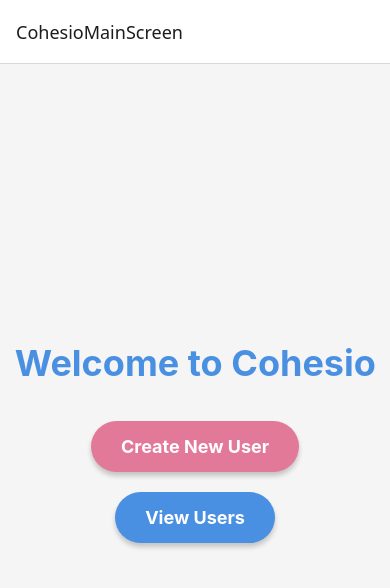
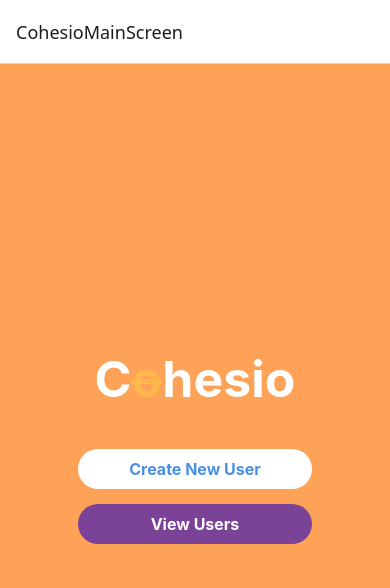
Before and after one commit to Javier-Diaz-Ortiz/Cohesio-React, a React Native app in the folder cohesio-react-firebase/: screen / in a window 390 px wide. Shown: the top 588 px of the page. Built offline with nearby package versions, Linux system fonts and the light colour scheme.

Commit message:
cohesio main screen attractive

```diff
--- a/cohesio-react-firebase/package.json
+++ b/cohesio-react-firebase/package.json
@@ -15,6 +15,7 @@
     "@react-navigation/native": "^7.0.14",
     "@react-navigation/stack": "^7.1.1",
     "expo": "^52.0.23",
+    "expo-linear-gradient": "^14.0.1",
     "expo-status-bar": "~2.0.0",
     "firebase": "^11.1.0",
     "react": "^18.2.0",
--- a/cohesio-react-firebase/screens/CohesioMainScreen.js
+++ b/cohesio-react-firebase/screens/CohesioMainScreen.js
@@ -1,94 +1,203 @@
-import React, { useEffect, useState } from 'react';
-import { View, Text, TouchableOpacity, StyleSheet, Animated } from 'react-native';
+import React, { useEffect, useState, useRef } from 'react';
+import { View, Text, TouchableOpacity, StyleSheet, Animated, Dimensions } from 'react-native';
 
-// Componente principal de la pantalla
+const { width: screenWidth, height: screenHeight } = Dimensions.get('window');
+const PARTICLE_COUNT = 50;
+const TITLE_PARTICLE_COUNT = 10;
+
 const CohesioMainScreen = (props) => {
-  const [bounceValue] = useState(new Animated.Value(1)); // Animación de rebote
+  const [gradientAnimation] = useState(new Animated.Value(0));
+  const particles = useRef([]);
+  const titleParticles = useRef([]);
+  const oPositions = useRef([]);
 
   useEffect(() => {
-    // Animación para hacer el rebote cuando la pantalla se carga
+    // Fondo animado con una transición más dinámica y fluida, como un degradado
     Animated.loop(
-      Animated.sequence([
-        Animated.spring(bounceValue, {
-          toValue: 1.2,
-          friction: 3,
-          useNativeDriver: true,
-        }),
-        Animated.spring(bounceValue, {
-          toValue: 1,
-          friction: 3,
-          useNativeDriver: true,
-        }),
-      ])
+      Animated.timing(gradientAnimation, {
+        toValue: 1,
+        duration: 10000, // Duración de la animación (más suave)
+        useNativeDriver: false, // No usamos el driver nativo para interpolación de colores
+      })
     ).start();
-  }, [bounceValue]);
+
+    // Inicializar partículas
+    initializeParticles(particles, PARTICLE_COUNT, false);
+    initializeParticles(titleParticles, TITLE_PARTICLE_COUNT, true);
+
+    // Animar partículas
+    particles.current.forEach((particle) => animateParticle(particle));
+    titleParticles.current.forEach((particle) => animateParticle(particle, true));
+  }, []);
+
+  const initializeParticles = (particleRef, count, isTitle) => {
+    const particleArray = Array.from({ length: count }, () => ({
+      x: new Animated.Value(Math.random() * screenWidth),
+      y: new Animated.Value(isTitle ? -50 : Math.random() * screenHeight),
+      size: Math.random() * 8 + 3,
+      opacity: new Animated.Value(1),
+      duration: Math.random() * 5000 + 3000,
+    }));
+    particleRef.current = particleArray;
+  };
+
+  const animateParticle = (particle, isTitleParticle = false) => {
+    const newX = isTitleParticle
+      ? oPositions.current[Math.floor(Math.random() * oPositions.current.length)]?.x || Math.random() * screenWidth
+      : Math.random() * screenWidth;
+    const newY = isTitleParticle ? screenHeight : Math.random() * screenHeight;
+
+    Animated.parallel([
+      Animated.timing(particle.x, {
+        toValue: newX,
+        duration: particle.duration,
+        useNativeDriver: true,
+      }),
+      Animated.timing(particle.y, {
+        toValue: newY,
+        duration: particle.duration,
+        useNativeDriver: true,
+      }),
+      Animated.timing(particle.opacity, {
+        toValue: Math.random(),
+        duration: particle.duration,
+        useNativeDriver: true,
+      }),
+    ]).start(() => resetParticle(particle, isTitleParticle));
+  };
+
+  const resetParticle = (particle, isTitleParticle = false) => {
+    particle.x.setValue(isTitleParticle ? -50 : Math.random() * screenWidth);
+    particle.y.setValue(isTitleParticle ? -50 : Math.random() * screenHeight);
+    particle.opacity.setValue(1);
+    animateParticle(particle, isTitleParticle);
+  };
+
+  // Interpolación dinámica para el fondo, creando un degradado continuo
+  const interpolateColors = gradientAnimation.interpolate({
+    inputRange: [0, 0.25, 0.5, 0.75, 1],
+    outputRange: [
+      'rgba(74, 144, 226, 1)',  // Azul claro (color principal del texto y botones)
+      'rgba(123, 67, 151, 1)',  // Morado (color secundario de los botones)
+      'rgba(255, 183, 77, 1)',  // Amarillo cálido (complementario con el diseño)
+      'rgba(252, 112, 112, 1)', // Rosa suave
+      'rgba(74, 144, 226, 1)',  // Azul claro (de nuevo para crear el bucle)
+    ],
+  });
+
+  const handleTitleLayout = (event, index) => {
+    const { x, width } = event.nativeEvent.layout;
+    if (index === 0) {
+      oPositions.current[0] = { x: x + width / 2 };
+    } else if (index === 1) {
+      oPositions.current[1] = { x: x + width / 2 };
+    }
+  };
 
   return (
     <View style={styles.container}>
-      {/* Animación en el título */}
-      <Animated.View style={[styles.titleContainer, { transform: [{ scale: bounceValue }] }]}>
-        <Text style={styles.title}>Welcome to Cohesio</Text>
-      </Animated.View>
+      {/* Fondo dinámico con degradado continuo */}
+      <Animated.View
+        style={[
+          styles.background,
+          {
+            backgroundColor: interpolateColors,
+          },
+        ]}
+      />
 
-      {/* Botón de navegación */}
+      {/* Partículas de fondo */}
+      {particles.current.map((particle, index) => (
+        <Animated.View
+          key={`particle-${index}`}
+          style={{
+            position: 'absolute',
+            width: particle.size,
+            height: particle.size,
+            borderRadius: particle.size / 2,
+            backgroundColor: 'rgba(255, 255, 255, 0.8)',
+            opacity: particle.opacity,
+            transform: [{ translateX: particle.x }, { translateY: particle.y }],
+          }}
+        />
+      ))}
+
+      {/* Partículas del título */}
+      {titleParticles.current.map((particle, index) => (
+        <Animated.View
+          key={`title-particle-${index}`}
+          style={{
+            position: 'absolute',
+            width: particle.size,
+            height: particle.size,
+            borderRadius: particle.size / 2,
+            backgroundColor: 'rgba(255, 183, 77, 0.8)', // Amarillo cálido
+            opacity: particle.opacity,
+            transform: [{ translateX: particle.x }, { translateY: particle.y }],
+          }}
+        />
+      ))}
+
+      {/* Título */}
+      <View style={styles.titleContainer}>
+        <Text style={styles.title}>
+          C
+          <Text
+            style={styles.strikethrough}
+            onLayout={(event) => handleTitleLayout(event, 0)} // Obtiene la posición de la primera "O"
+          >
+            o
+          </Text>
+          hesi
+          <Text
+            style={styles.lastO}  // Última "O" en blanco
+            onLayout={(event) => handleTitleLayout(event, 1)} // Obtiene la posición de la segunda "O"
+          >
+            o
+          </Text>
+        </Text>
+      </View>
+
+      {/* Botones */}
       <TouchableOpacity
-        style={styles.button}
+        style={styles.smallButton}
         onPress={() => props.navigation.navigate('CreateUserScreen')}
       >
         <Text style={styles.buttonText}>Create New User</Text>
       </TouchableOpacity>
 
-      {/* Otro botón para navegar */}
       <TouchableOpacity
-        style={[styles.button, styles.secondaryButton]}
+        style={[styles.smallButton, styles.secondaryButton]}
         onPress={() => props.navigation.navigate('UsersList')}
       >
-        <Text style={styles.buttonText}>View Users</Text>
+        <Text style={[styles.buttonText, styles.secondaryButtonText]}>
+          View Users
+        </Text>
       </TouchableOpacity>
     </View>
   );
 };
 
-// Estilos
 const styles = StyleSheet.create({
-  container: {
-    flex: 1,
-    justifyContent: 'center',
-    alignItems: 'center',
-    backgroundColor: '#f5f5f5', // Fondo claro
-  },
-  titleContainer: {
-    marginBottom: 40,
-    alignItems: 'center',
-  },
-  title: {
-    fontSize: 30,
-    fontWeight: 'bold',
-    color: '#4A90E2', // Color atractivo para el título
-    textAlign: 'center',
-  },
-  button: {
-    backgroundColor: '#E37999', // Color de fondo del botón
-    paddingVertical: 15,
-    paddingHorizontal: 30,
-    borderRadius: 30,
-    shadowColor: '#000',
-    shadowOffset: { width: 0, height: 4 },
-    shadowOpacity: 0.2,
-    shadowRadius: 5,
-    elevation: 5,
-    marginBottom: 20,
+  container: { flex: 1, justifyContent: 'center', alignItems: 'center' },
+  background: { ...StyleSheet.absoluteFillObject },
+  titleContainer: { marginBottom: 40, alignItems: 'center' },
+  title: { fontSize: 50, fontWeight: 'bold', color: '#fff', textAlign: 'center' },
+  strikethrough: { textDecorationLine: 'line-through', color: '#FFB74D', fontSize: 50 },
+  lastO: { color: '#FFFFFF', fontSize: 50 },  // Estilo para la última "O" en blanco
+  smallButton: {
+    backgroundColor: '#FFFFFF',
+    paddingVertical: 10,
+    paddingHorizontal: 20,
+    borderRadius: 50,
+    marginBottom: 15,
     alignItems: 'center',
     justifyContent: 'center',
+    width: screenWidth * 0.6,
   },
-  secondaryButton: {
-    backgroundColor: '#4A90E2', // Botón secundario con otro color
-  },
-  buttonText: {
-    color: '#fff',
-    fontSize: 18,
-    fontWeight: 'bold',
-  },
+  secondaryButton: { backgroundColor: '#7B4397' },
+  secondaryButtonText: { color: '#FFFFFF' },
+  buttonText: { color: '#4A90E2', fontSize: 16, fontWeight: 'bold' },
 });
 
 export default CohesioMainScreen;
```
Also changed, not shown: 1 other file (tests, documents, lock files or other folders).
